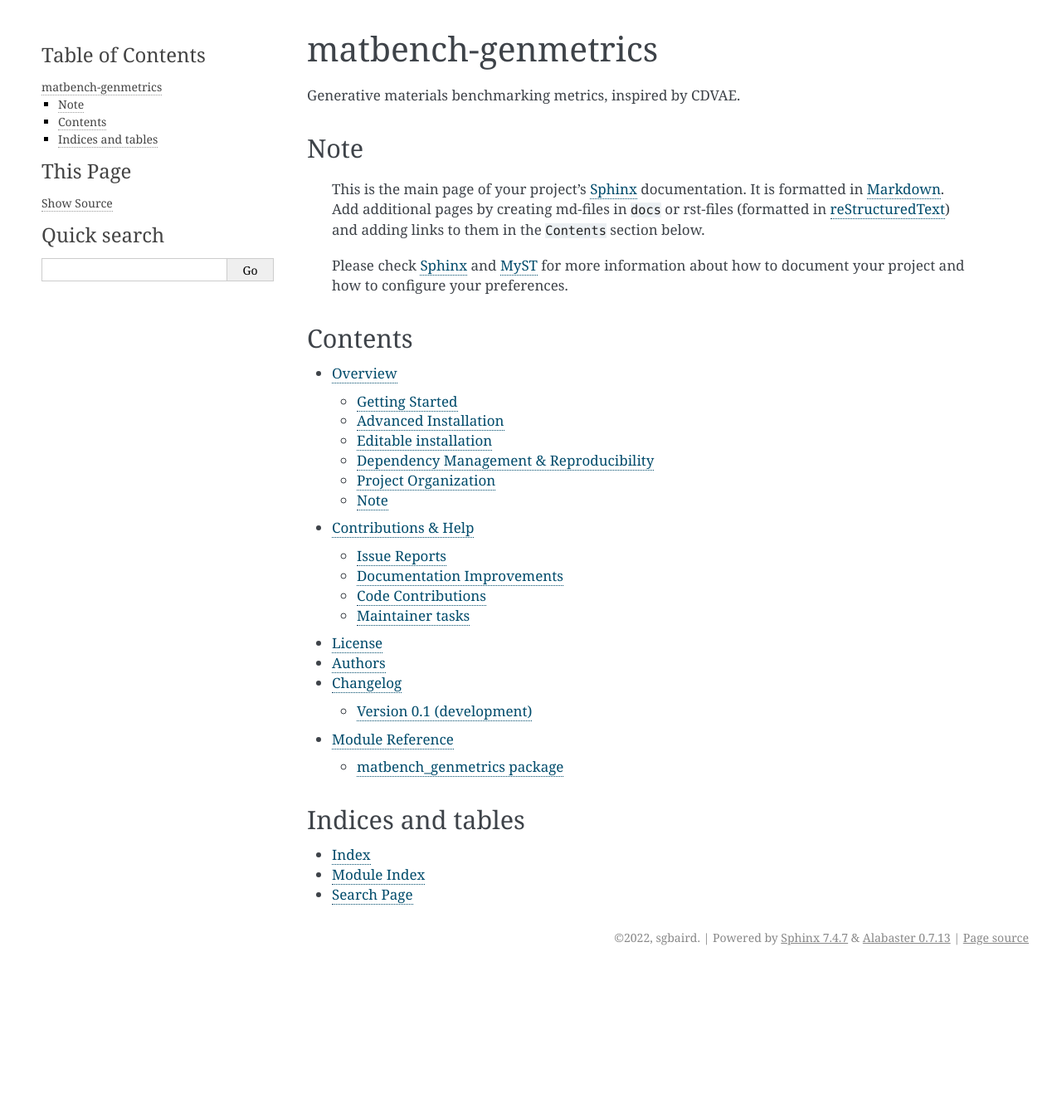
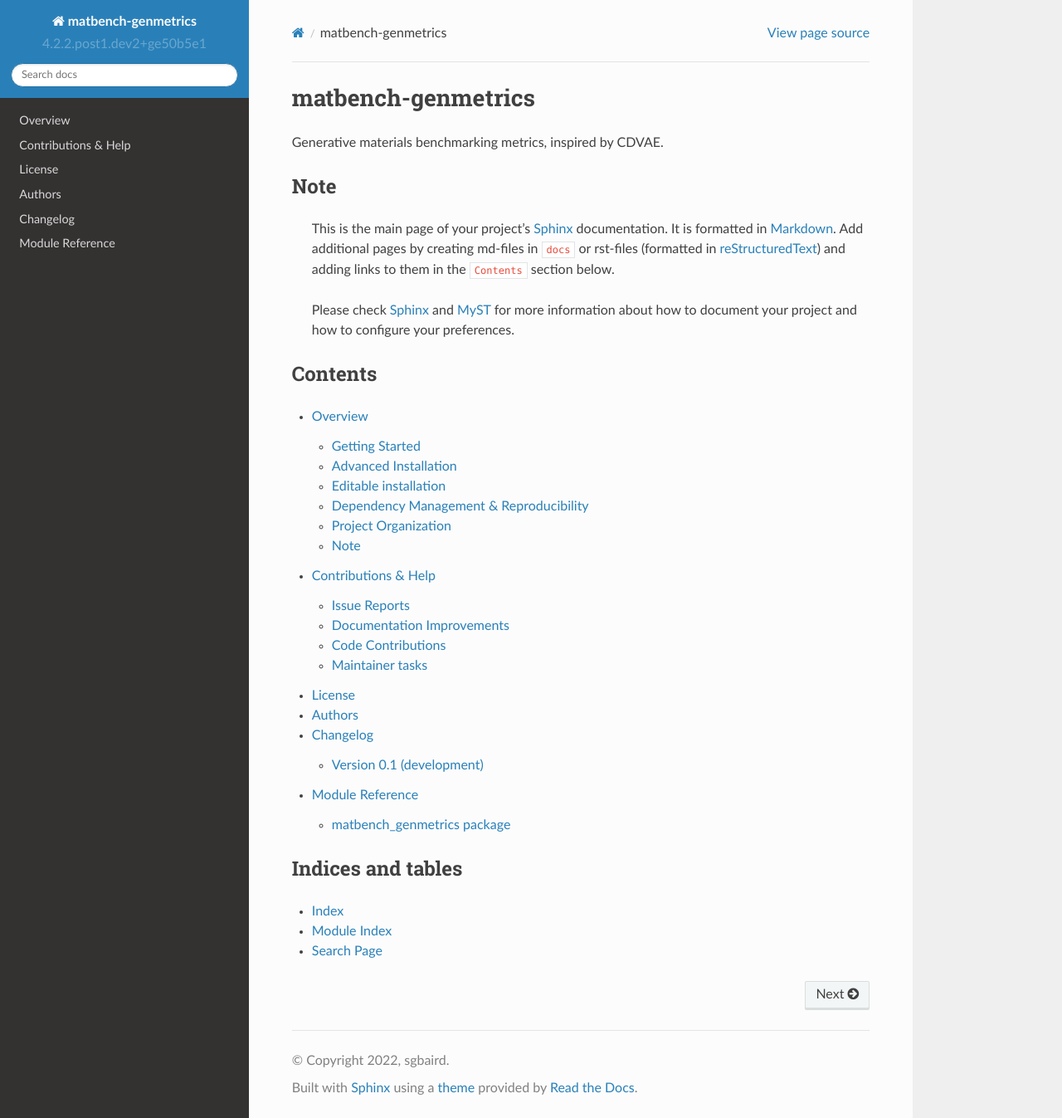
Before and after one commit to sparks-baird/matbench-genmetrics, a Sphinx documentation site: the page built from docs/index.md, in a window 1280 px wide and 1347 px high. Shown: the whole window at 83% size. Built offline with Sphinx 7.4.7 and the Read the Docs theme 2.0.0, drawn with Linux system fonts in a browser that asks for light colours.

Commit message:
sphinx_rtd_theme and various extensions

```diff
--- a/docs/conf.py
+++ b/docs/conf.py
@@ -72,6 +72,10 @@ extensions = [
     "sphinx.ext.ifconfig",
     "sphinx.ext.mathjax",
     "sphinx.ext.napoleon",
+    "sphinx_rtd_theme",
+    "sphinx_copybutton",
+    "nbsphinx",
+    "nbsphinx_link",
 ]
 
 # Add any paths that contain templates here, relative to this directory.
@@ -171,15 +175,12 @@ todo_emit_warnings = True
 
 # The theme to use for HTML and HTML Help pages.  See the documentation for
 # a list of builtin themes.
-html_theme = "alabaster"
+html_theme = "sphinx_rtd_theme"
 
 # Theme options are theme-specific and customize the look and feel of a theme
 # further.  For a list of options available for each theme, see the
 # documentation.
-html_theme_options = {
-    "sidebar_width": "300px",
-    "page_width": "1200px"
-}
+html_theme_options = {"sidebar_width": "300px", "page_width": "1200px"}
 
 # Add any paths that contain custom themes here, relative to this directory.
 # html_theme_path = []
@@ -193,7 +194,7 @@ html_theme_options = {
 
 # The name of an image file (relative to this directory) to place at the top
 # of the sidebar.
-# html_logo = ""
+# html_logo = "logo.png"
 
 # The name of an image file (within the static path) to use as favicon of the
 # docs.  This file should be a Windows icon file (.ico) being 16x16 or 32x32
@@ -264,7 +265,13 @@ latex_elements = {
 # Grouping the document tree into LaTeX files. List of tuples
 # (source start file, target name, title, author, documentclass [howto/manual]).
 latex_documents = [
-    ("index", "user_guide.tex", "matbench-genmetrics Documentation", "sgbaird", "manual")
+    (
+        "index",
+        "user_guide.tex",
+        "matbench-genmetrics Documentation",
+        "sgbaird",
+        "manual",
+    )
 ]
 
 # The name of an image file (relative to this directory) to place at the top of
```
Also changed, not shown: docs/requirements.txt (+7 -3 lines).
